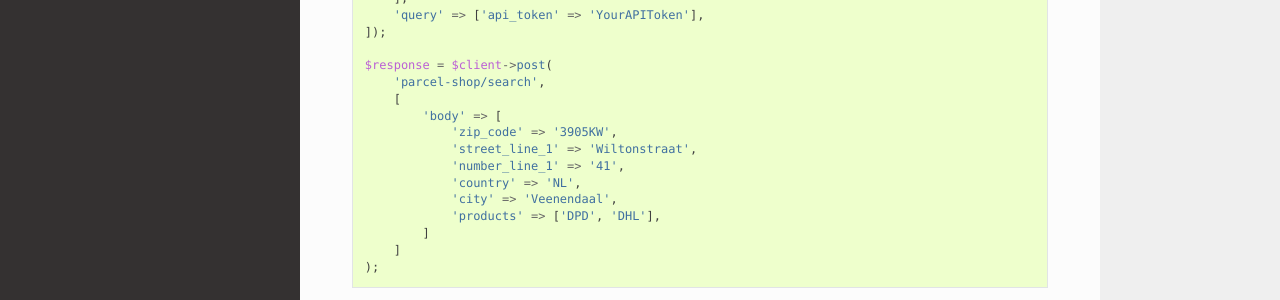
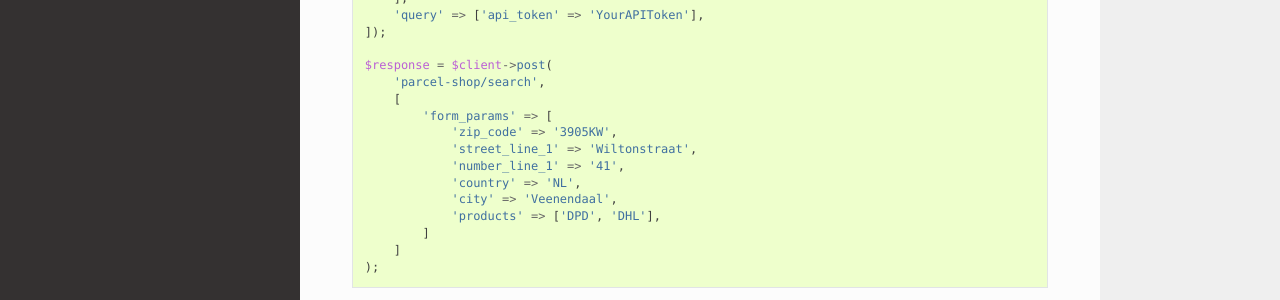
Before and after one commit to sendynl/api, a Sphinx documentation site: the page built from docs/source/parcelshop_finder.rst, in a window 1280 px wide and 900 px high, scrolled down 2166 px. Shown: the part 423-723 px from the top of the window. Built offline with Sphinx 7.4.7 and the Read the Docs theme 2.0.0, drawn with Linux system fonts in a browser that asks for light colours.

Commit message:
Update parcelshop_finder.rst

```diff
--- a/docs/source/parcelshop_finder.rst
+++ b/docs/source/parcelshop_finder.rst
@@ -130,7 +130,7 @@ Example in PHP with Guzzle
     $response = $client->post(
         'parcel-shop/search',
         [
-            'body' => [
+            'form_params' => [
                 'zip_code' => '3905KW',
                 'street_line_1' => 'Wiltonstraat',
                 'number_line_1' => '41',
```
